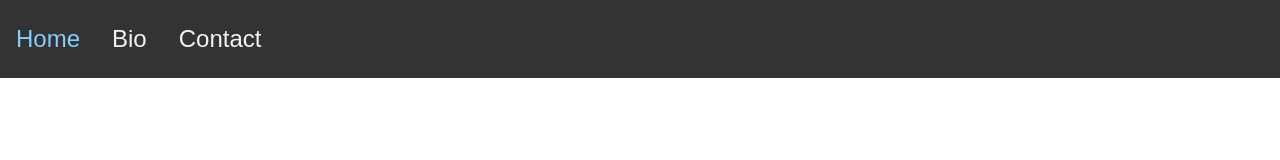
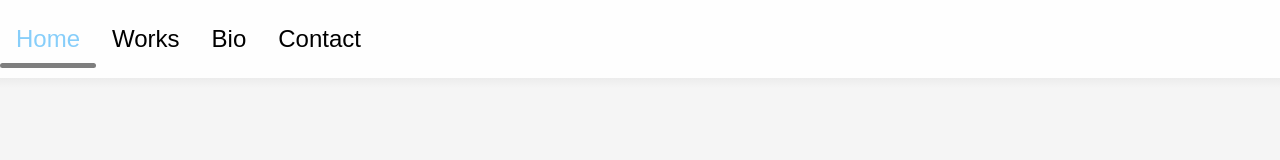
Before and after one commit to Laciamix/official-website, a plain HTML site: page works/mix.html in a window 1280 px wide. Drawn offline with Linux system fonts and the light colour scheme; a web font is replaced by a local one.

Commit message:
errrrrro

```diff
--- a/works/mix.html
+++ b/works/mix.html
@@ -1,23 +1,28 @@
 <!DOCTYPE html>
 <html>
 <head>
+    <link
+    href="https://fonts.googleapis.com/css2?family=RocknRoll+One&display=swap"
+    rel="stylesheet"
+    type="text/css">
     <meta name="viewport" content="width=device-width, initial-scale=1">
     <style>
         body {
             margin: 0;
             font-family: Arial, Helvetica, sans-serif;
+            background-color: RGB(245, 245, 245);
         }
 
         .topnav {
             overflow: hidden;
-            background-color: #333;
+            background-color: RGB(254, 254, 254);
             position: relative;
         }
 
         .topnav a {
             float: left;
             display: block;
-            color: #f2f2f2;
+            color: black;
             text-align: center;
             padding: 14px 16px;
             text-decoration: none;
@@ -31,15 +36,18 @@
         }
 
         .topnav a:active, .topnav a:focus {
-            color: #f2f2f2;
+            color: black;
         }
 
         .underline {
             position: absolute;
-            height: 2px;
+            height: 5px;
             background-color: black;
             width: 0;
             transition: all 0.5s;
+            border-radius: 35px;
+            bottom: 10px;
+            opacity: 0.5;
         }
 
         .icon {
@@ -52,7 +60,7 @@
         .bar1, .bar2, .bar3 {
             width: 35px;
             height: 5px;
-            background-color: #f2f2f2;
+            background-color: black;
             margin: 6px 0;
             transition: 0.4s;
         }
@@ -65,6 +73,11 @@
 
         .change .bar3 {
             transform: rotate(45deg) translate(-8px, -8px);
+        }
+
+        .gradient {
+            height: 10px;
+            background: linear-gradient(rgb(236, 236, 236), rgb(245, 245, 245));
         }
 
         @media screen and (min-width: 601px) {
@@ -97,6 +110,9 @@
             .topnav a[href="#home"] {
                 padding-right: 50px;
             }
+            .underline {
+                display: none;
+            }
         }
     </style>
 </head>
@@ -104,6 +120,7 @@
 
 <div class="topnav" id="myTopnav">
     <a href="/">Home</a>
+    <a href="/works/mix">Works</a>
     <a href="/profile/Bio">Bio</a>
     <a href="/profile/Contact">Contact</a>
     <div class="underline" id="underline"></div>
@@ -113,6 +130,7 @@
         <div class="bar3"></div>
     </a>
 </div>
+<div class="gradient"></div>
 
 <script>
     function myFunction() {
@@ -126,7 +144,8 @@
             });
 
             link.addEventListener('mouseleave', function(e) {
-                underline.style.width = 0;
+                underline.style.width = '0';
+                underline.style.left = e.target.offsetLeft + 'px';
             });
         });
 
@@ -140,6 +159,28 @@
             icon.classList.remove("change");
         }
     }
+
+    window.onload = function() {
+        var underline = document.getElementById('underline');
+        var links = document.querySelectorAll('.topnav a');
+
+        links.forEach(function(link) {
+            link.addEventListener('mouseenter', function(e) {
+                underline.style.width = e.target.offsetWidth + 'px';
+                underline.style.left = e.target.offsetLeft + 'px';
+            });
+
+            link.addEventListener('mouseleave', function(e) {
+                underline.style.width = '0';
+                underline.style.left = e.target.offsetLeft + 'px';
+            });
+        });
+
+        var worksLink = document.querySelector('.topnav a[href="/works/mix"]');
+        underline.style.width = worksLink.offsetWidth + 'px';
+        underline.style.left = worksLink.offsetLeft + 'px';
+    }
+
 </script>
 
 </body>
```
